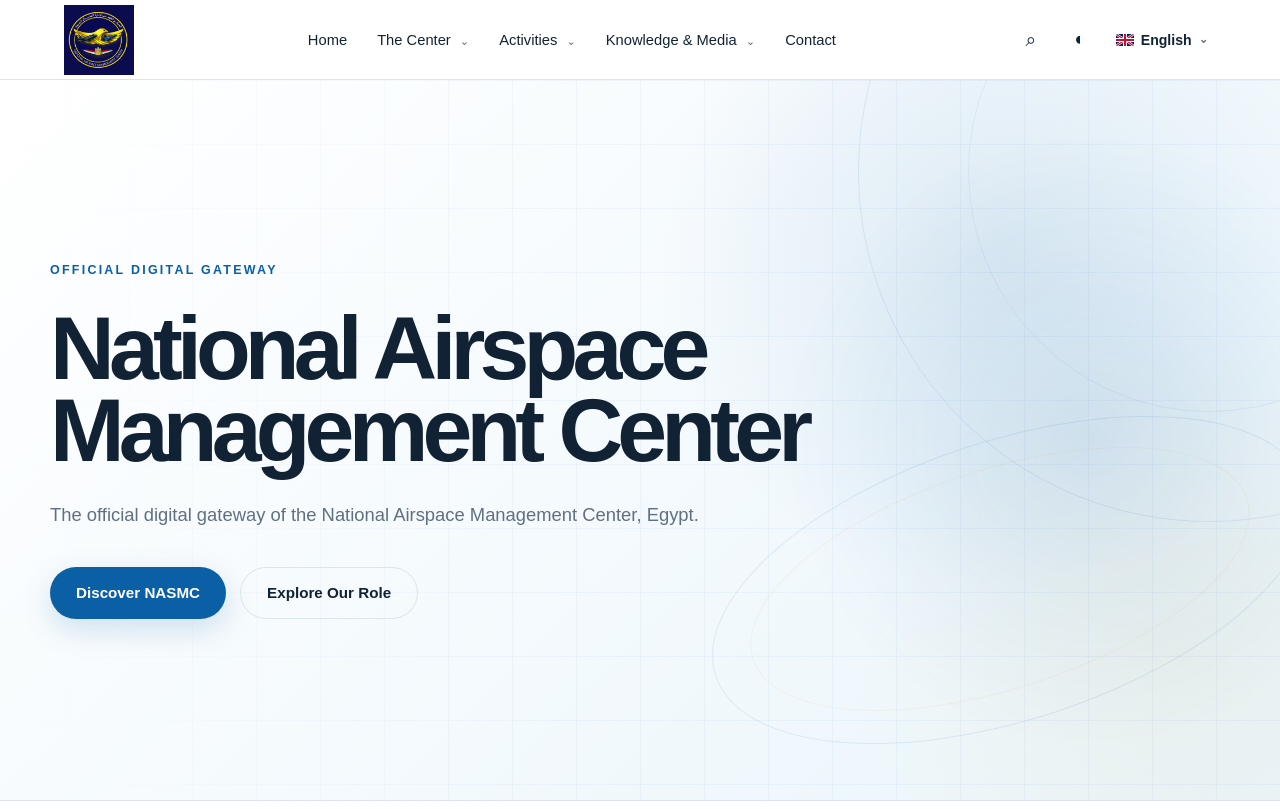
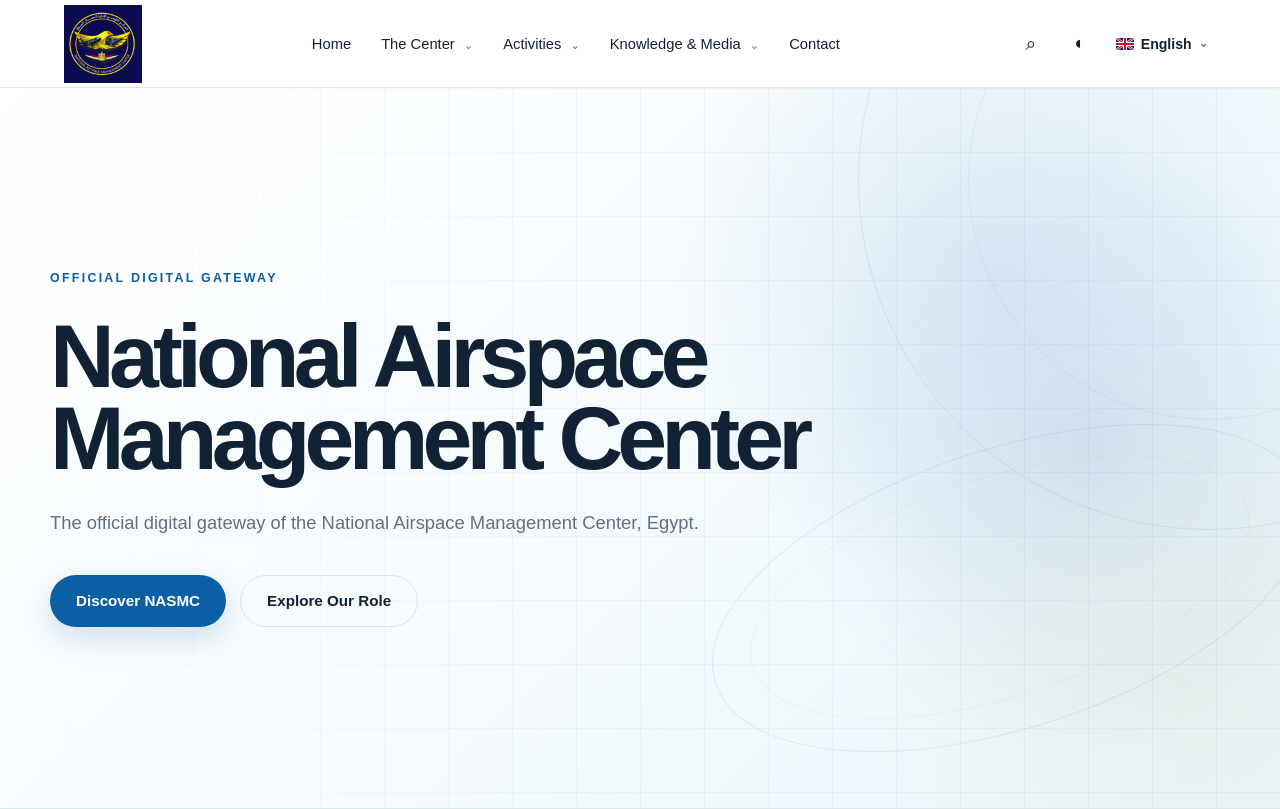
Before and after one commit to madoelfeki/nasmc-website, a Next.js app: page / in a window 1280 px wide. Shown: the top 809 px of the page. Built offline with nearby package versions, Linux system fonts and the light colour scheme.

Commit message:
Refine responsive header shrink

```diff
--- a/app/globals.css
+++ b/app/globals.css
@@ -62,7 +62,7 @@
 /* =========================================================
    HEADER
    ========================================================= */
-.site-header-scrolled {
+.site-header.site-header-scrolled {
   height: 64px;
   min-height: 64px;
   padding-top: 0;
@@ -78,7 +78,7 @@
     0 8px 30px rgba(0, 0, 0, 0.08);
 }
 
-.site-header-scrolled .brand img {
+.site-header.site-header-scrolled .brand img {
   width: 54px;
   height: 54px;
   transition:
@@ -94,12 +94,13 @@
   z-index: 100;
   transition:
     height 0.25s ease,
+    min-height 0.25s ease,
     padding 0.25s ease,
     background-color 0.25s ease,
     box-shadow 0.25s ease;
   width: 100%;
-  height: 80px;
-  min-height: 80px;
+  height: 88px;
+  min-height: 88px;
   display: flex;
   align-items: center;
   gap: 32px;
@@ -123,8 +124,8 @@
 
 .brand img {
   display: block;
-  width: 70px;
-  height: 70px;
+  width: 78px;
+  height: 78px;
   object-fit: contain;
 }
 
--- a/app/page.module.css
+++ b/app/page.module.css
@@ -8,9 +8,9 @@
 
 .main {
   width: 100%;
-  padding-top: 80px;
+  padding-top: 88px;
   max-width: none;
-  min-height: calc(100vh - 80px);
+  min-height: calc(100vh - 88px);
   margin: 0;
   background: transparent;
 }
```
